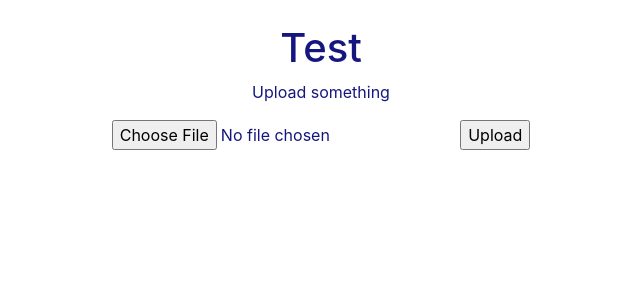
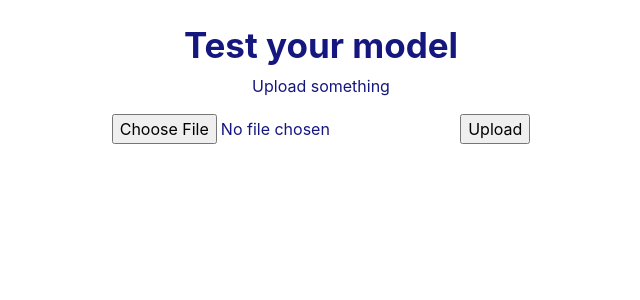
Before and after one commit to joaquinmenendez/Authenticator, a Flask app: page /test in a window 1280 px wide. Shown: the part 56-356 px from the top of the page, without its empty margins (319-959 px from the left). Run offline with Flask 2, Linux system fonts and the light colour scheme; some libraries are stand-ins or nearby versions.

Commit message:
minor changes

```diff
--- a/GCS_App/templates/home.html
+++ b/GCS_App/templates/home.html
@@ -1,7 +1,7 @@
 {% extends "layout.html" %}
 
 {% block title %}
-<h2 style="text-align: center; font-size:35px ">
+<h2 style="text-align: center; font-size:35px ; color: #16167f;">
     <strong>Welcome to Authentificator!</a></strong>
 </h2>
 {% endblock title %}
@@ -12,7 +12,7 @@
 	<p style="text-align: center; font-size:25px ">
         <a target="_top">
         <iframe src="https://www.youtube.com/embed/r5x1te9vxK4" text-align: center; width="853" height="480" frameborder="0" allowfullscreen></iframe>
-        <p style="text-align: center; font-size:25px "><strong> Teach the algortihm to recognize your team!</strong></p>
+        <p style="text-align: center; font-size:25px ;color: #16167f;"><strong> Teach the algortihm to recognize your team!</strong></p>
         </a>
 
     <form style="text-align: center">
--- a/GCS_App/templates/layout.html
+++ b/GCS_App/templates/layout.html
@@ -37,9 +37,10 @@
         </nav>
     </header>
 
-
+</div>
           {% block title %}{% endblock title %}
           {% block content %}{% endblock %}
+</div>
 
 
 
--- a/GCS_App/templates/test.html
+++ b/GCS_App/templates/test.html
@@ -1,8 +1,9 @@
 {% extends "layout.html" %}
 
-{% block title %} <center>
-                    <h1> Test </h1>
-                  </center>
+{% block title %}
+<h2 style="text-align: center; font-size:35px ; color: #16167f;">
+    <strong>Test your model</a></strong>
+</h2>
 {% endblock title %}
 
 {% block content %}
```
Also changed, not shown: GCS_App/templates/train.html (+12 -7 lines).
